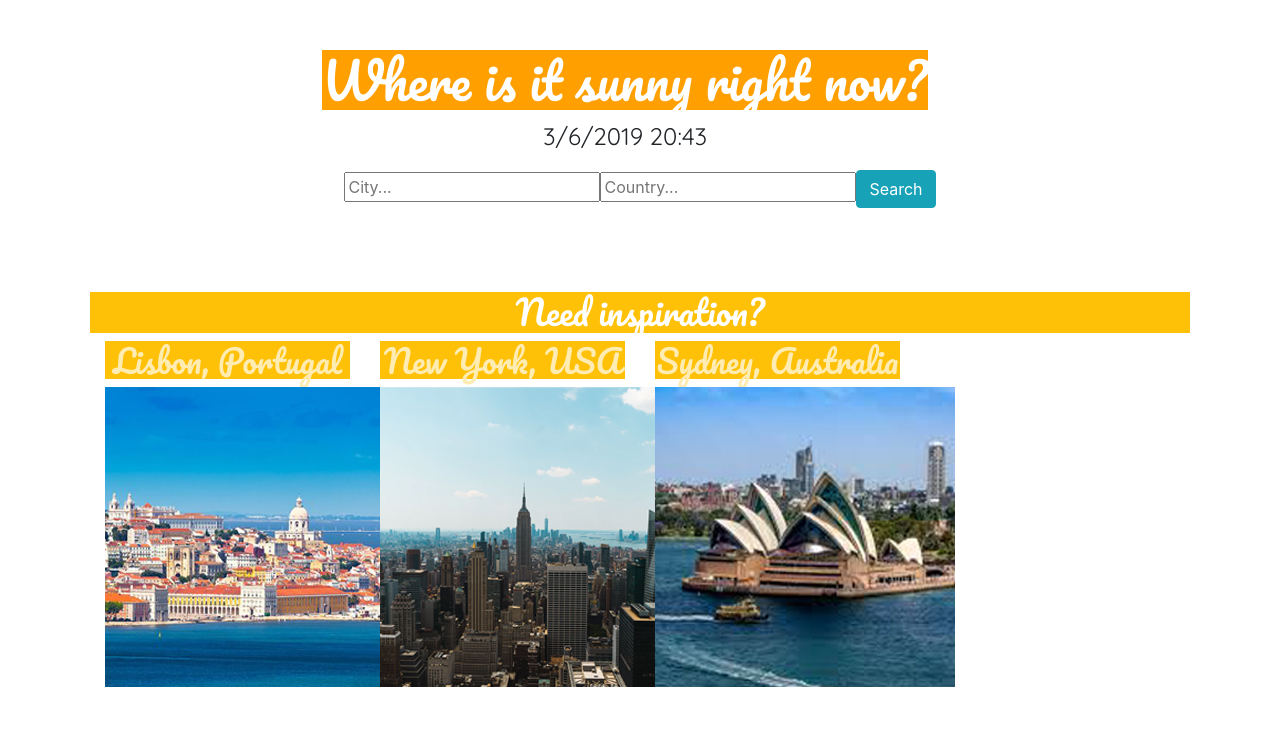
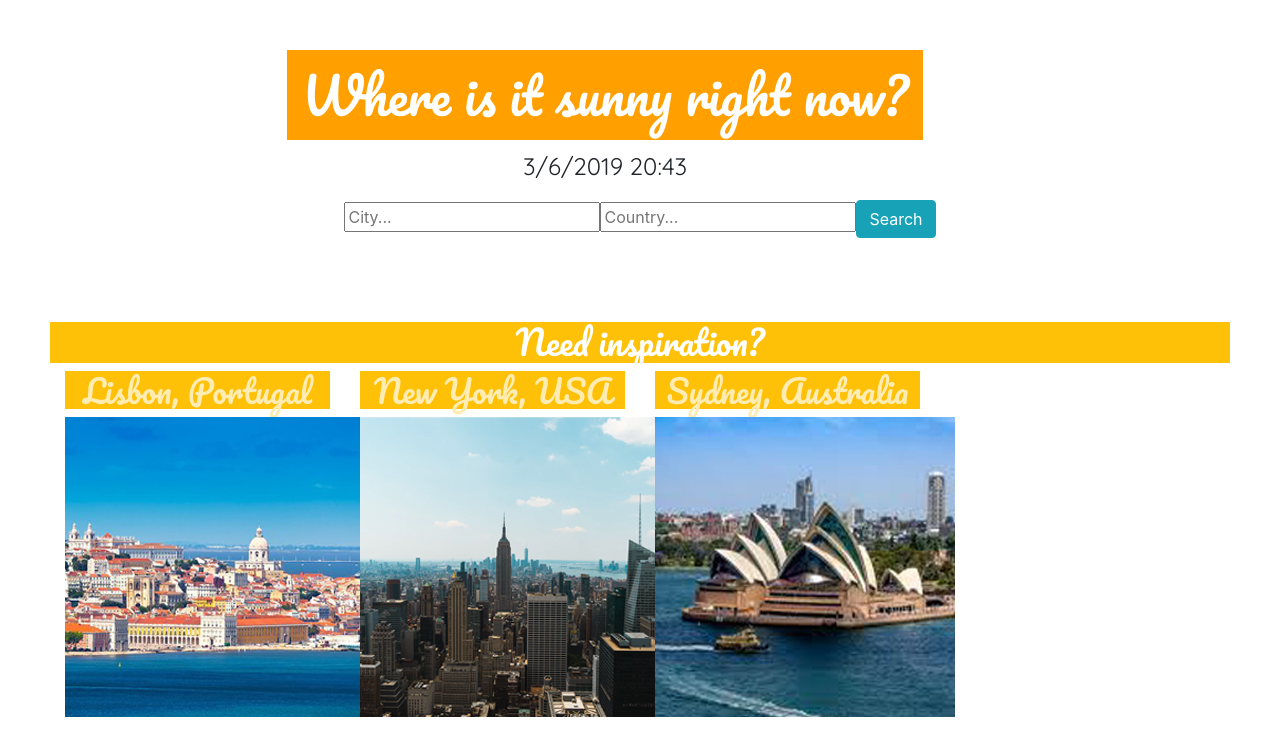
Before and after one commit to lizkoch/weather-react, a React (Create React App) app: page / in a window 1280 px wide. Shown: the top 756 px of the page. Built offline with nearby package versions, Linux system fonts and the light colour scheme.

Commit message:
Fixed spacing

```diff
--- a/src/App.css
+++ b/src/App.css
@@ -1,10 +1,6 @@
 .main-app {
   padding: 50px;
-  width: 1200px;
-  height: 600px;
-  margin: auto;
   text-align: center;
-  box-sizing: border-box;
 }
 h1 {
   font-family: "Pacifico", cursive;
@@ -12,6 +8,7 @@ h1 {
   background-color: #ffa000;
   text-align: center;
   font-size: 50px;
+  padding: 15px;
 }
 h2 {
   font-family: "Pacifico", cursive;
--- a/src/Main.css
+++ b/src/Main.css
@@ -2,9 +2,11 @@
   font-family: "Quicksand", sans-serif;
   font-size: 24px;
   overflow: auto;
+  align-content: center;
 }
 .weather-value {
   font-weight: bold;
+  text-align: center;
 }
 .column {
   align-content: left;
```
